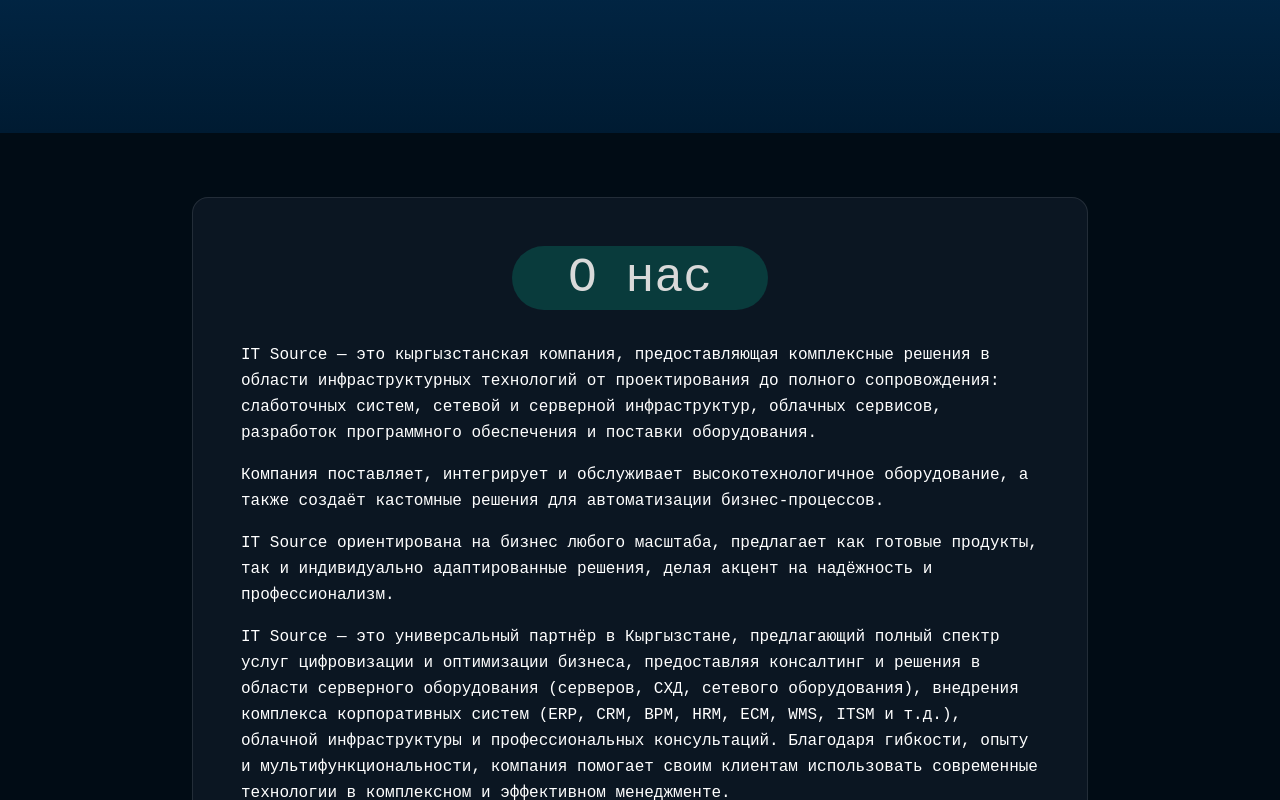
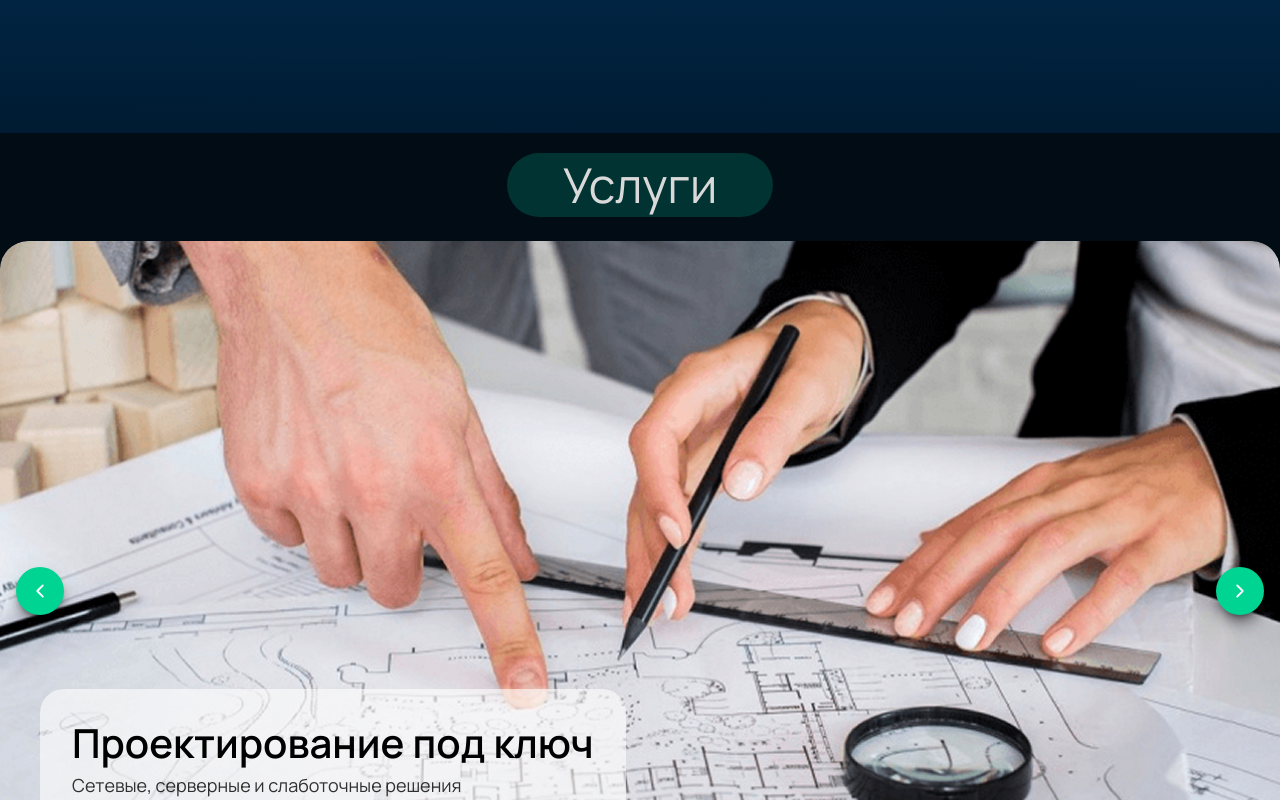
Before and after one commit to IskenderDev/IT-Source, a React (Vite) app: page / in a window 1280 px wide. Shown: the part 760-1560 px from the top of the page. Built offline with nearby package versions, Linux system fonts and the light colour scheme.

Commit message:
finished first page

```diff
--- a/src/components/Home/About/About.tsx
+++ b/src/components/Home/About/About.tsx
@@ -2,10 +2,16 @@
 
 export default function About() {
   return (
-    <section id="about" className="bg-[#010C15] py-16 px-4">
-      <div className="mx-auto max-w-4xl rounded-2xl border border-white/10 bg-[#0B1622] p-8 text-white md:p-12">
+    <section
+      id="about"
+      className="relative py-16 px-6 md:px-20 font-mono text-center overflow-hidden"
+    >
+
+      <div className="mx-auto relative z-10 text-white">
         <SectionTitle heading="О нас" />
-        <div className="mt-8 space-y-4 text-sm leading-relaxed md:text-base">
+      <div className="absolute -left-40 top-20 hidden md:block w-[260px] h-[150px] rounded-full bg-[#03CEA4] opacity-30 blur-[128px] pointer-events-none" />
+
+        <div className="mt-8 space-y-6 text-lg md:text-base leading-relaxed text-left md:text-center">
           <p>
             IT Source — это кыргызстанская компания, предоставляющая комплексные
             решения в области инфраструктурных технологий от проектирования до
@@ -20,19 +26,19 @@
           </p>
           <p>
             IT Source ориентирована на бизнес любого масштаба, предлагает как
-            готовые продукты, так и индивидуально адаптированные решения,
-            делая акцент на надёжность и профессионализм.
+            готовые продукты, так и индивидуально адаптированные решения, делая
+            акцент на надёжность и профессионализм.
           </p>
           <p>
             IT Source — это универсальный партнёр в Кыргызстане, предлагающий
-            полный спектр услуг цифровизации и оптимизации бизнеса,
-            предоставляя консалтинг и решения в области серверного оборудования
-            (серверов, СХД, сетевого оборудования), внедрения комплекса
-            корпоративных систем (ERP, CRM, BPM, HRM, ECM, WMS, ITSM и т.д.),
-            облачной инфраструктуры и профессиональных консультаций. Благодаря
-            гибкости, опыту и мультифункциональности, компания помогает своим
-            клиентам использовать современные технологии в комплексном и
-            эффективном менеджменте.
+            полный спектр услуг цифровизации и оптимизации бизнеса, предоставляя
+            консалтинг и решения в области серверного оборудования (серверов,
+            СХД, сетевого оборудования), внедрения комплекса корпоративных
+            систем (ERP, CRM, BPM, HRM, ECM, WMS, ITSM и т.д.), облачной
+            инфраструктуры и профессиональных консультаций. Благодаря гибкости,
+            опыту и мультифункциональности, компания помогает своим клиентам
+            использовать современные технологии в комплексном и эффективном
+            менеджменте.
           </p>
         </div>
       </div>
--- a/src/components/Home/ContactForm/ContactForm.tsx
+++ b/src/components/Home/ContactForm/ContactForm.tsx
@@ -4,9 +4,17 @@
   return (
     <section
       id="contact"
-      className="py-24 w-full flex items-center justify-center px-4"
+      className="relative py-24 flex items-center justify-center px-4 overflow-hidden"
     >
-      <form className="w-full max-w-2xl bg-[#010C15] rounded-2xl p-8 md:p-10 flex flex-col gap-6 text-white shadow-lg">
+      <div
+        className="absolute w-[200px] h-[100px] bg-[#6A5ACD] rounded-full blur-[160px]"
+        style={{ top: "150px", left: "35%", transform: "translate(-50%, -50%)", zIndex: 0 }}
+      />
+
+
+
+
+      <form className="border border-white/20 relative max-w-2xl w-full bg-[#010C15]/50 backdrop-blur-2xl rounded-2xl p-8 md:p-10 flex flex-col gap-6 text-white shadow-lg z-10">
         <div className="text-center space-y-4">
           <h2 className="text-2xl md:text-4xl font-semibold">Связаться с нами</h2>
           <p className="text-sm md:text-lg text-white/70">
@@ -18,18 +26,18 @@
           <input
             type="text"
             placeholder="Имя"
-            className="w-full rounded-xl bg-[#1F2733] px-4 py-3 md:px-6 md:py-4 placeholder:text-white/50 focus:outline-none"
+            className="w-full rounded-xl bg-[#1F2733]/80 px-4 py-3 md:px-6 md:py-4 placeholder:text-white/50 focus:outline-none"
           />
           <input
             type="email"
             placeholder="Электронная почта"
-            className="w-full rounded-xl bg-[#1F2733] px-4 py-3 md:px-6 md:py-4 placeholder:text-white/50 focus:outline-none"
+            className="w-full rounded-xl bg-[#1F2733]/80 px-4 py-3 md:px-6 md:py-4 placeholder:text-white/50 focus:outline-none"
           />
         </div>
 
         <textarea
           placeholder="Что еще вас интересует?"
-          className="w-full min-h-[140px] md:min-h-[180px] rounded-xl bg-[#1F2733] px-4 py-3 md:px-6 md:py-4 placeholder:text-white/50 focus:outline-none resize-none"
+          className="w-full min-h-[140px] md:min-h-[180px] rounded-xl bg-[#1F2733]/80 px-4 py-3 md:px-6 md:py-4 placeholder:text-white/50 focus:outline-none resize-none"
         />
 
         <div className="pt-2 flex justify-center">
--- a/src/pages/Home/Home.tsx
+++ b/src/pages/Home/Home.tsx
@@ -44,7 +44,6 @@
   return (
     <main className="bg-[#010C15]">
       <Hero />
-      <About />
       <ServicesCarousel />
       <Features />
       <Brands />
@@ -57,8 +56,9 @@
       <SpecialSolutions/>
       <ReadySolutions/>
       <ProjectsCarousel projects={PROJECTS}/>
+      <TransformationCTA/>
+      <About />
       <ContactForm/>
-      <TransformationCTA/>
     </main>
   );
 }
```
